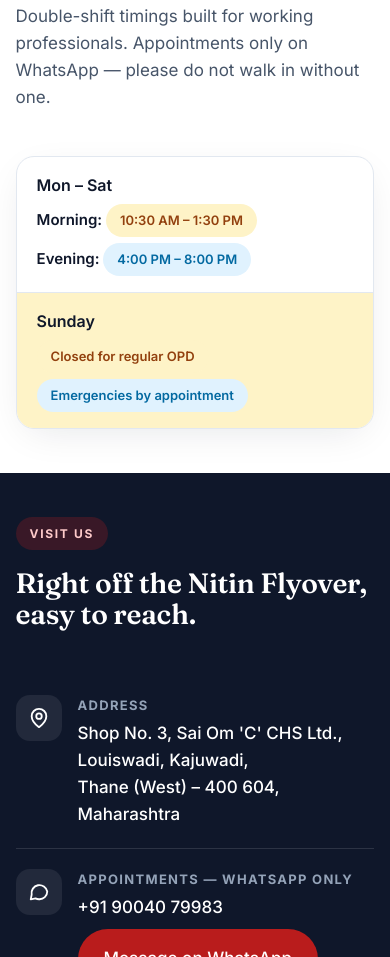
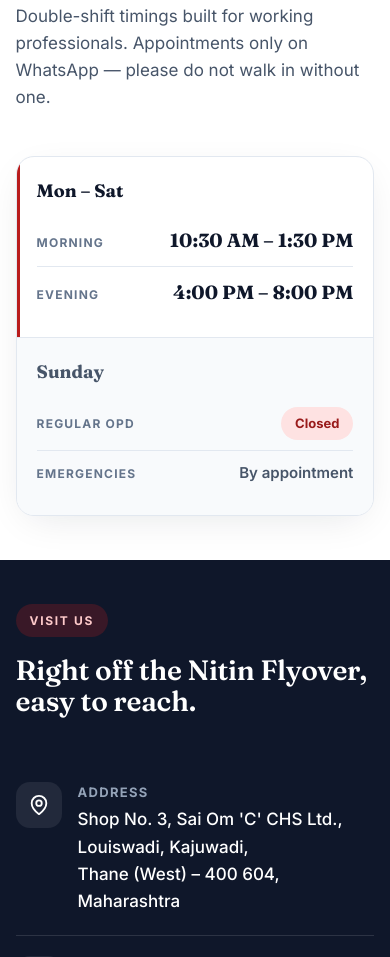
Before and after one commit to smitshivalkar-spectims4567/om-dental-clinic, a plain HTML site: page index.html in a window 390 px wide. Shown: the part 8561-9518 px from the top of the page. Drawn offline with Linux system fonts and the light colour scheme.

Commit message:
Hours table redesign: light header, serif times, red accent, muted Sunday row, clean mobile stack

```diff
--- a/index.html
+++ b/index.html
@@ -185,15 +185,26 @@ header.scrolled{border-bottom-color:var(--border)}
 
 /* hours */
 .hours-card{background:var(--card);border:1px solid var(--border);border-radius:var(--radius);overflow:hidden;box-shadow:var(--shadow);margin-top:44px;max-width:760px}
-.hours-row{display:grid;grid-template-columns:130px 1fr 1fr;padding:17px 26px;border-bottom:1px solid var(--border);align-items:center;font-size:15px}
+.hours-row{display:grid;grid-template-columns:150px 1fr 1fr;gap:24px;padding:22px 28px;border-bottom:1px solid var(--border);align-items:center}
 .hours-row:last-child{border-bottom:0}
-.hours-row.head{background:var(--ink);color:#fff;font-weight:600;font-size:13px;letter-spacing:.08em;text-transform:uppercase}
-.hours-row .day{font-weight:600}
-.hours-row.sun{background:var(--amber-soft)}
-.badge{display:inline-block;padding:6px 14px;border-radius:999px;font-size:13px;font-weight:600}
-.badge-am{background:var(--amber-soft);color:var(--amber)}
-.badge-pm{background:var(--blue-soft);color:var(--blue-dark)}
-@media(max-width:640px){.hours-row{grid-template-columns:1fr;padding:16px 20px;gap:6px}.hours-row.head{display:none}.hours-row .day{font-size:16px}.hours-row>div:nth-child(2)::before{content:"Morning: ";font-weight:600}.hours-row>div.pm{display:block}.hours-row>div.pm::before{content:"Evening: ";font-weight:600}.hours-row.sun>div:nth-child(2)::before{content:""}.hours-row.sun>div.pm::before{content:""}}
+.hours-row.head{padding:14px 28px;background:var(--bg);color:var(--ink3);font-size:12px;font-weight:700;letter-spacing:.12em;text-transform:uppercase}
+.hours-row .day{font-family:var(--display);font-size:19px;font-weight:700}
+.hours-row.open{box-shadow:inset 3px 0 var(--red)}
+.hours-row.sun{background:var(--bg)}
+.hours-row.sun .day{color:var(--ink2)}
+.time{font-family:var(--display);font-size:21px;font-weight:700;white-space:nowrap}
+.time-note{font-size:15px;font-weight:600;color:var(--ink2)}
+.closed{display:inline-block;padding:6px 14px;border-radius:999px;background:var(--red-soft);color:var(--red-dark);font-size:13px;font-weight:700;white-space:nowrap}
+.shift-label{display:none}
+@media(max-width:640px){
+  .hours-row{grid-template-columns:1fr;gap:0;padding:20px}
+  .hours-row.head{display:none}
+  .hours-row .day{font-size:18px;margin-bottom:10px}
+  .shift{display:flex;justify-content:space-between;align-items:baseline;gap:16px;padding:10px 0}
+  .shift + .shift{border-top:1px solid var(--border)}
+  .shift-label{display:block;font-size:12px;font-weight:700;letter-spacing:.1em;text-transform:uppercase;color:var(--ink3)}
+  .time{font-size:19px}
+}
 
 /* contact */
 .contact{background:var(--ink);color:#fff}
@@ -456,9 +467,9 @@ footer a{color:#F59E0B;font-weight:600}
       <h2>Open six days. Morning &amp; evening.</h2>
       <p class="sub">Double-shift timings built for working professionals. Appointments only on WhatsApp — please do not walk in without one.</p>
       <div class="hours-card">
-        <div class="hours-row head"><div>Day</div><div>Morning</div><div class="pm">Evening</div></div>
-        <div class="hours-row"><div class="day">Mon – Sat</div><div><span class="badge badge-am">10:30 AM – 1:30 PM</span></div><div class="pm"><span class="badge badge-pm">4:00 PM – 8:00 PM</span></div></div>
-        <div class="hours-row sun"><div class="day">Sunday</div><div><span class="badge badge-am">Closed for regular OPD</span></div><div class="pm"><span class="badge badge-pm">Emergencies by appointment</span></div></div>
+        <div class="hours-row head"><div>Day</div><div>Morning</div><div>Evening</div></div>
+        <div class="hours-row open"><div class="day">Mon – Sat</div><div class="shift"><span class="shift-label">Morning</span><span class="time">10:30 AM – 1:30 PM</span></div><div class="shift"><span class="shift-label">Evening</span><span class="time">4:00 PM – 8:00 PM</span></div></div>
+        <div class="hours-row sun"><div class="day">Sunday</div><div class="shift"><span class="shift-label">Regular OPD</span><span class="closed">Closed</span></div><div class="shift"><span class="shift-label">Emergencies</span><span class="time-note">By appointment</span></div></div>
       </div>
     </div>
   </section>
```
